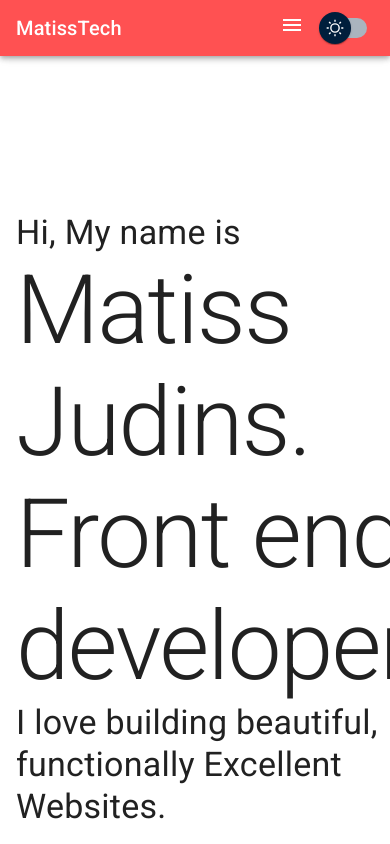
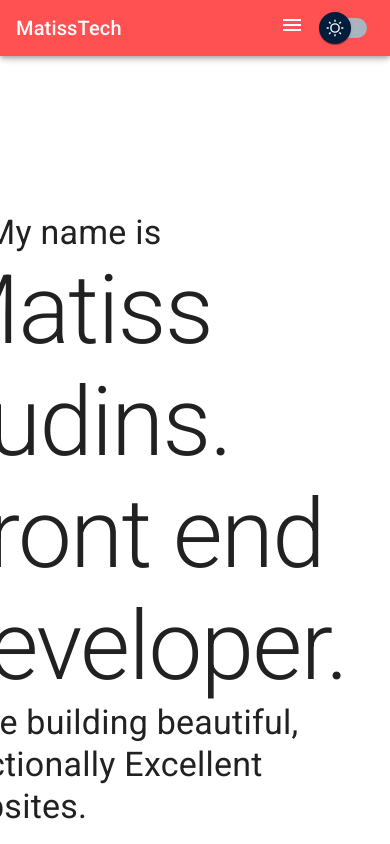
Before and after one commit to Matiss1337/portfolio, a React (Vite) app: page / in a window 390 px wide. Shown: the top 844 px of the page. Built offline with nearby package versions, Linux system fonts and the light colour scheme.

Commit message:
chipping away responsive design

```diff
--- a/src/components/AboutMe.tsx
+++ b/src/components/AboutMe.tsx
@@ -7,7 +7,7 @@ import MyPhoto from "../assets/MyPhoto.png"
 const AboutMe = () => {
   return (
     <Stack flexDirection="row"
-    sx={{ display: 'flex', maxWidth: {xs: "300px", sm: "300px", md: "300px", lg: "100%", xl: "100%"}}}>
+    sx={{display: 'flex', maxWidth: {xs: "300px", sm: "300px", md: "100%", lg: "100%", xl: "100%"}}}>
         <Box>
         <Typography variant="h2"
         sx={{p:"45px", pl:"0"}}>About Me</Typography>
--- a/src/components/Form.tsx
+++ b/src/components/Form.tsx
@@ -7,8 +7,8 @@ import SendIcon from '@mui/icons-material/Send';
 const Form = () => {
 
   return (
-    <Stack alignItems="center" mt="80px">
-        <Box width="600px">
+    <Stack alignItems="center" mt="80px" sx={{maxWidth: {xs: "300px", sm: "300px", md: "100%", lg: "100%", xl: "100%"}}}>
+        <Box>
         <Typography variant="h3" textAlign="center" pb="20px"> Contact Me </Typography>
         <form action="https://formsubmit.co/matissj1337@gmail.com" method="POST">
         <Box flexDirection="column" display="flex" width="600px" >
--- a/src/components/Hi.tsx
+++ b/src/components/Hi.tsx
@@ -4,7 +4,9 @@ import {Box, Stack, Typography} from "@mui/material";
 
 const Hi = () => {
   return (
-    <Stack flexDirection="row" sx={{ display: 'flex', maxWidth: {xs: "300px", sm: "300px", md: "300px", lg: "100%", xl: "100%"}}}>
+    <Stack sx={{ display: 'flex', maxWidth: {xs: "300px", sm: "300px", md: "100%", lg: "100%", xl: "100%"},
+    alignItems: {xs: "center", sm: "center", md: "center", lg: "flex-start", xl: "flex-start"}
+    }}>
         <Box pr={6} pt={14} mb={30}>
             <Typography variant="h4">Hi, My name is</Typography>
             <Typography variant="h1">Matiss Judins.</Typography>
--- a/src/components/Projects.tsx
+++ b/src/components/Projects.tsx
@@ -9,7 +9,7 @@ import CheckOutlinedIcon from '@mui/icons-material/CheckOutlined';
 
 const Projects = () => {
   return (
-    <Stack flexDirection="column">
+    <Stack flexDirection="column" sx={{display: 'flex', maxWidth: {xs: "300px", sm: "300px", md: "100%", lg: "100%", xl: "100%"}}}>
         <Box>
 
         <Typography variant="h2"
```
